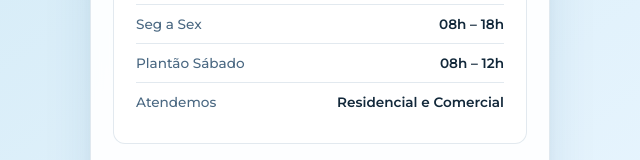
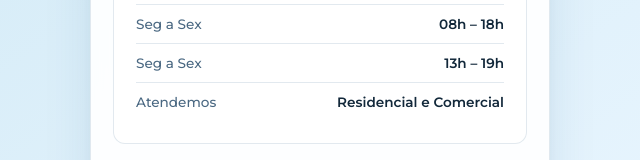
Before and after one commit to Lcoutinho22/agende.aquiBemestarAr, a plain HTML site: page index.html in a window 1280 px wide. Shown: the part 640-800 px from the top of the page, 320-960 px from the left. Drawn offline with Linux system fonts and the light colour scheme.

Commit message:
Add files via upload

```diff
--- a/index.html
+++ b/index.html
@@ -131,8 +131,8 @@
                         <dd>08h – 18h</dd>
                     </div>
                     <div class="info-row">
-                        <dt>Plantão Sábado</dt>
-                        <dd>08h – 12h</dd>
+                        <dt>Seg a Sex </dt>
+                        <dd>13h – 19h</dd>
                     </div>
                     <div class="info-row">
                         <dt>Atendemos</dt>
```
